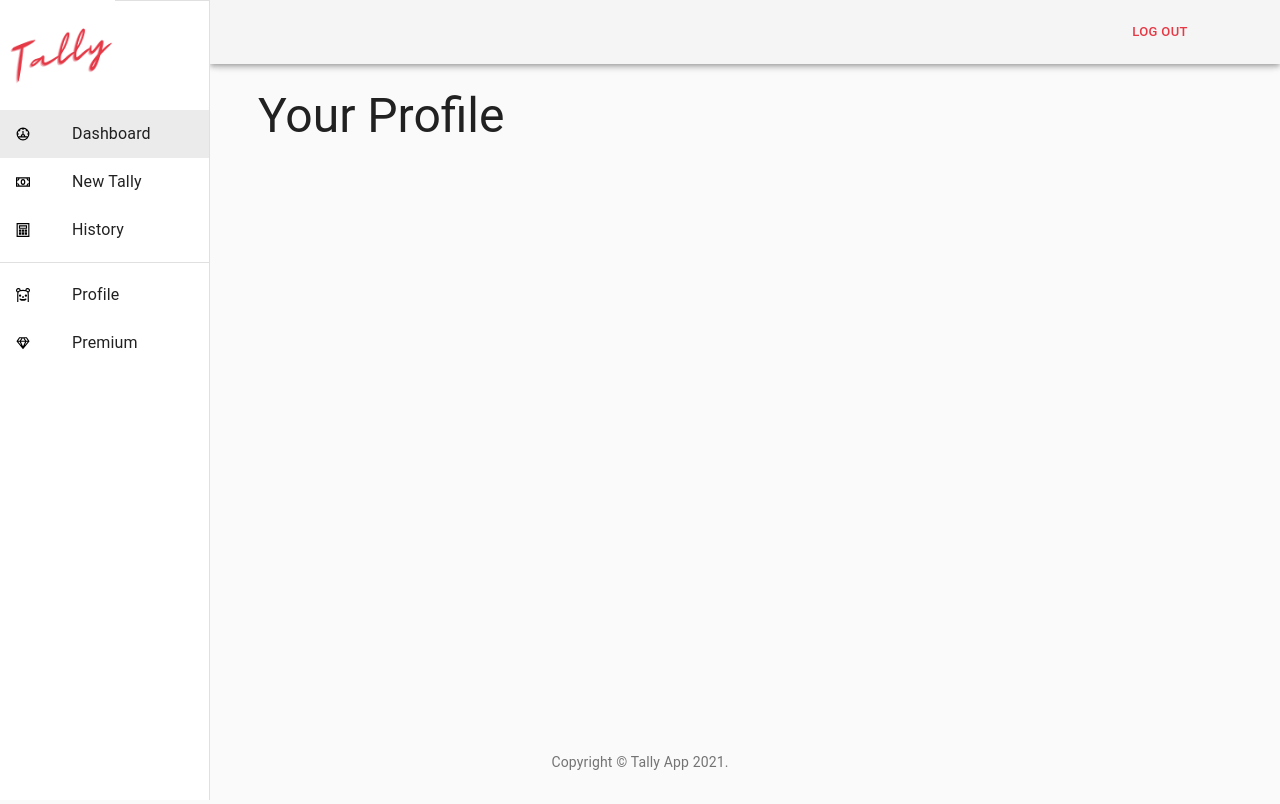
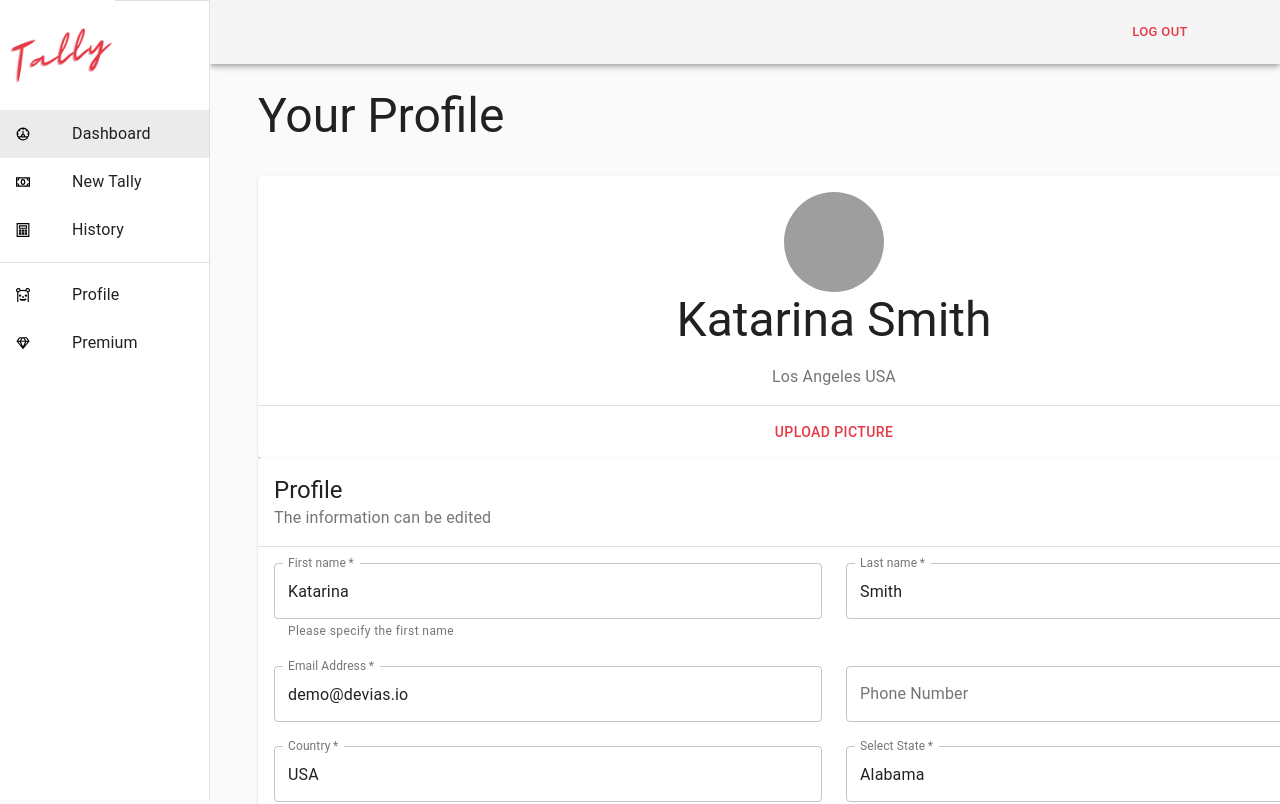
Before and after one commit to awalemandi/tally, a React (Create React App) app: page /home/profile in a window 1280 px wide. Shown: the top 804 px of the page. Built offline with nearby package versions, Linux system fonts and the light colour scheme; grey boxes are pictures that could not be loaded.

Commit message:
added form to profile section

```diff
--- /dev/null
+++ b/src/components/menu/profile/AccountCard.tsx
@@ -0,0 +1,57 @@
+import React from 'react';
+import {
+	Avatar,
+	Box,
+	Button,
+	Card,
+	CardActions,
+	CardContent,
+	Divider,
+	Typography,
+	makeStyles,
+} from '@material-ui/core';
+
+const user = {
+	avatar: '/static/images/avatars/avatar_6.png',
+	city: 'Los Angeles',
+	country: 'USA',
+	jobTitle: 'Senior Developer',
+	name: 'Katarina Smith',
+	timezone: 'GTM-7',
+};
+
+const useStyles = makeStyles(() => ({
+	root: {},
+	avatar: {
+		height: 100,
+		width: 100,
+	},
+}));
+
+const ProfileCard = () => {
+	const classes = useStyles();
+
+	return (
+		<Card>
+			<CardContent>
+				<Box alignItems='center' display='flex' flexDirection='column'>
+					<Avatar className={classes.avatar} src={user.avatar} />
+					<Typography color='textPrimary' gutterBottom variant='h3'>
+						{user.name}
+					</Typography>
+					<Typography color='textSecondary' variant='body1'>
+						{`${user.city} ${user.country}`}
+					</Typography>
+				</Box>
+			</CardContent>
+			<Divider />
+			<CardActions>
+				<Button color='primary' fullWidth variant='text'>
+					Upload picture
+				</Button>
+			</CardActions>
+		</Card>
+	);
+};
+
+export default ProfileCard;
--- /dev/null
+++ b/src/components/menu/profile/AccountDetails.tsx
@@ -0,0 +1,146 @@
+import React, { useState } from 'react';
+import {
+	Box,
+	Button,
+	Card,
+	CardContent,
+	CardHeader,
+	Divider,
+	Grid,
+	TextField,
+	makeStyles,
+} from '@material-ui/core';
+
+const states = [
+	{
+		value: 'alabama',
+		label: 'Alabama',
+	},
+	{
+		value: 'new-york',
+		label: 'New York',
+	},
+	{
+		value: 'san-francisco',
+		label: 'San Francisco',
+	},
+];
+
+const useStyles = makeStyles(() => ({
+	root: {},
+}));
+
+const ProfileDetails = () => {
+	const classes = useStyles();
+	const [values, setValues] = useState({
+		firstName: 'Katarina',
+		lastName: 'Smith',
+		email: 'demo@devias.io',
+		phone: '',
+		state: 'Alabama',
+		country: 'USA',
+	});
+
+	const handleChange = (event:React.ChangeEvent<{ value: unknown }>) => {
+		// setValues({
+		// 	...values,
+		// 	[event.target.name]: event.target.value,
+		// });
+	};
+
+	return (
+		<form autoComplete='off' noValidate>
+			<Card>
+				<CardHeader subheader='The information can be edited' title='Profile' />
+				<Divider />
+				<CardContent>
+					<Grid container spacing={3}>
+						<Grid item md={6} xs={12}>
+							<TextField
+								fullWidth
+								helperText='Please specify the first name'
+								label='First name'
+								name='firstName'
+								onChange={handleChange}
+								required
+								value={values.firstName}
+								variant='outlined'
+							/>
+						</Grid>
+						<Grid item md={6} xs={12}>
+							<TextField
+								fullWidth
+								label='Last name'
+								name='lastName'
+								onChange={handleChange}
+								required
+								value={values.lastName}
+								variant='outlined'
+							/>
+						</Grid>
+						<Grid item md={6} xs={12}>
+							<TextField
+								fullWidth
+								label='Email Address'
+								name='email'
+								onChange={handleChange}
+								required
+								value={values.email}
+								variant='outlined'
+							/>
+						</Grid>
+						<Grid item md={6} xs={12}>
+							<TextField
+								fullWidth
+								label='Phone Number'
+								name='phone'
+								onChange={handleChange}
+								type='number'
+								value={values.phone}
+								variant='outlined'
+							/>
+						</Grid>
+						<Grid item md={6} xs={12}>
+							<TextField
+								fullWidth
+								label='Country'
+								name='country'
+								onChange={handleChange}
+								required
+								value={values.country}
+								variant='outlined'
+							/>
+						</Grid>
+						<Grid item md={6} xs={12}>
+							<TextField
+								fullWidth
+								label='Select State'
+								name='state'
+								onChange={handleChange}
+								required
+								select
+								SelectProps={{ native: true }}
+								value={values.state}
+								variant='outlined'
+							>
+								{states.map(option => (
+									<option key={option.value} value={option.value}>
+										{option.label}
+									</option>
+								))}
+							</TextField>
+						</Grid>
+					</Grid>
+				</CardContent>
+				<Divider />
+				<Box display='flex' justifyContent='flex-end' p={2}>
+					<Button color='primary' variant='contained'>
+						Save details
+					</Button>
+				</Box>
+			</Card>
+		</form>
+	);
+};
+
+export default ProfileDetails;
--- a/src/components/menu/profile/Profile.tsx
+++ b/src/components/menu/profile/Profile.tsx
@@ -1,11 +1,13 @@
 import React from 'react';
-import {Grid, Typography} from '@material-ui/core';
+import { Grid, Typography } from '@material-ui/core';
 import { makeStyles } from '@material-ui/core/styles';
+import ProfileCard from './AccountCard';
+import AccountDetails from './AccountDetails';
 
 const useStyles = makeStyles(theme => ({
 	root: {
 		width: '100%',
-	}
+	},
 }));
 
 const Profile = () => {
@@ -17,12 +19,14 @@ const Profile = () => {
 			spacing={4}
 			direction='column'
 			justify='flex-start'
-				alignItems='stretch'>
+			alignItems='stretch'
+		>
 			<Grid item xs={12}>
 				<Typography variant='h3'>Your Profile</Typography>
 			</Grid>
 			<Grid item xs={12}>
-
+				<ProfileCard />
+				<AccountDetails />
 			</Grid>
 		</Grid>
 	);
```
Also changed, not shown: 1 other file (tests, documents, lock files or other folders). Lines whose indentation alone changed are shown as unchanged.
